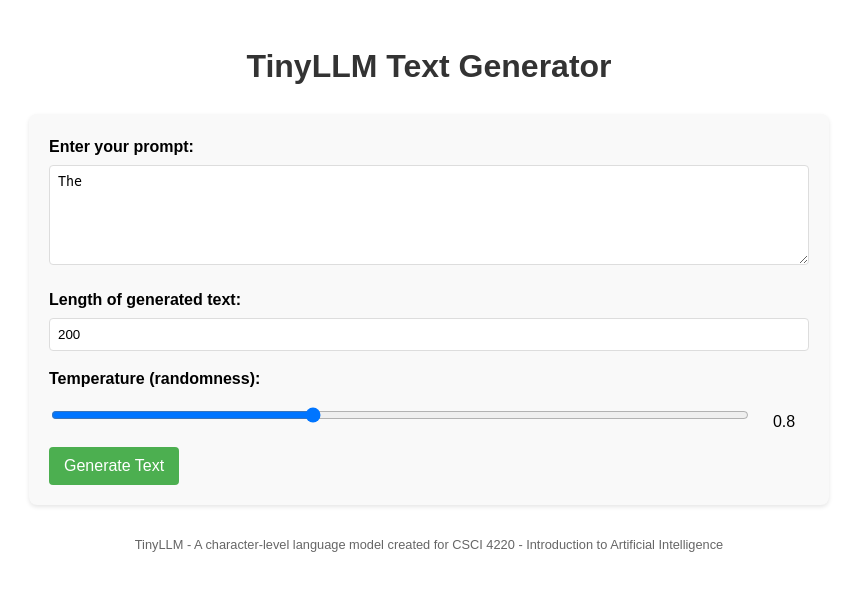
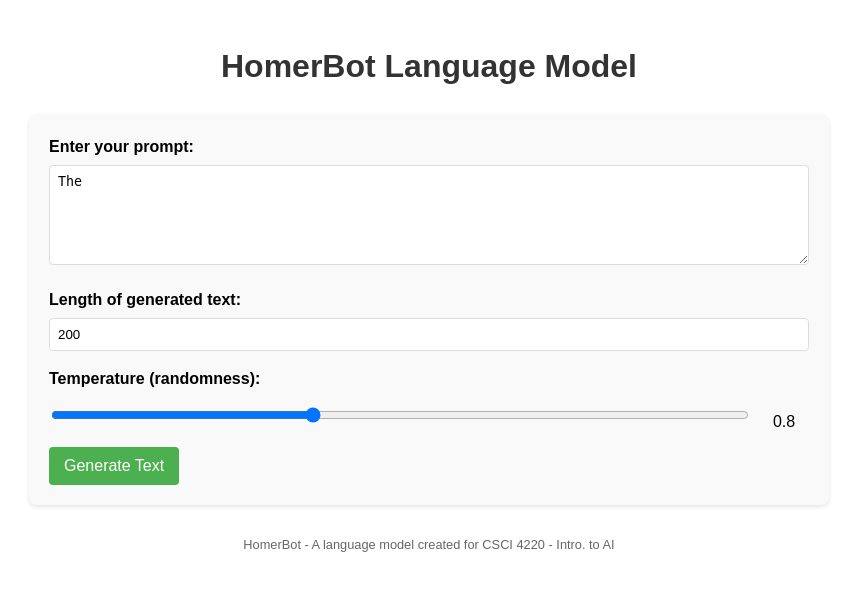
Before and after one commit to LoftKl/HomerBot, a Flask app: page / in a window 1280 px wide. Shown: the top 591 px of the page, without its empty margins (211-1068 px from the left). Run offline with Flask 3, Linux system fonts and the light colour scheme; parts of the project's set-up code (start-up, migrations or seed data) failed here and were passed over.

Commit message:
Fixed name

```diff
--- a/interface.py
+++ b/interface.py
@@ -171,7 +171,7 @@ def create_templates():
         </style>
     </head>
     <body>
-        <h1>TinyLLM Text Generator</h1>
+        <h1>HomerBot Language Model</h1>
         <div class="container">
             <form id="generate-form">
                 <div>
@@ -200,7 +200,7 @@ def create_templates():
             </div>
         </div>
         <div class="footer">
-            <p>TinyLLM - A character-level language model created for CSCI 4220 - Introduction to Artificial Intelligence</p>
+            <p>HomerBot - A language model created for CSCI 4220 - Intro. to AI</p>
         </div>
 
         <script>
--- a/templates/index.html
+++ b/templates/index.html
@@ -82,7 +82,7 @@
         </style>
     </head>
     <body>
-        <h1>TinyLLM Text Generator</h1>
+        <h1>HomerBot Language Model</h1>
         <div class="container">
             <form id="generate-form">
                 <div>
@@ -111,7 +111,7 @@
             </div>
         </div>
         <div class="footer">
-            <p>TinyLLM - A character-level language model created for CSCI 4220 - Introduction to Artificial Intelligence</p>
+            <p>HomerBot - A language model created for CSCI 4220 - Intro. to AI</p>
         </div>
 
         <script>
```
